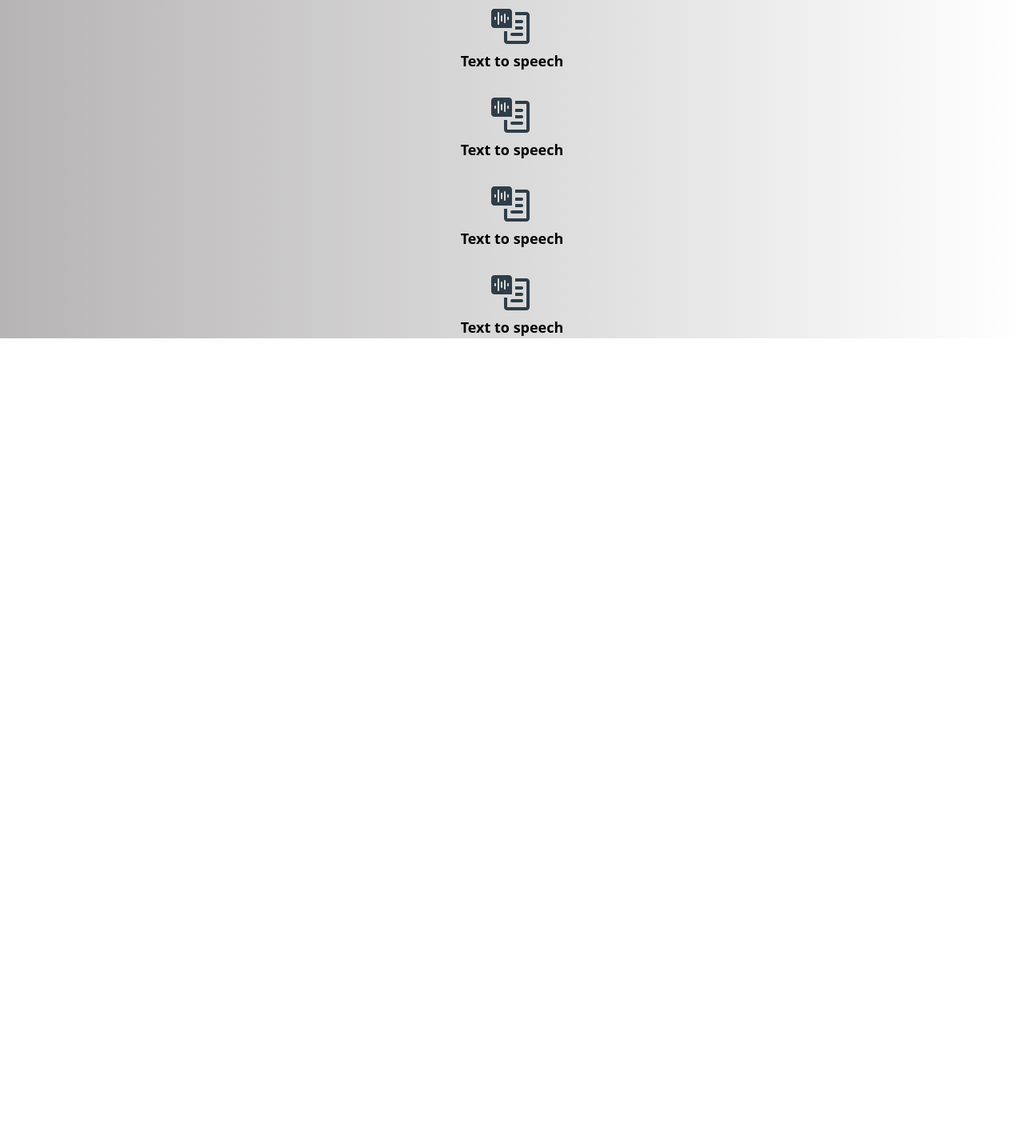
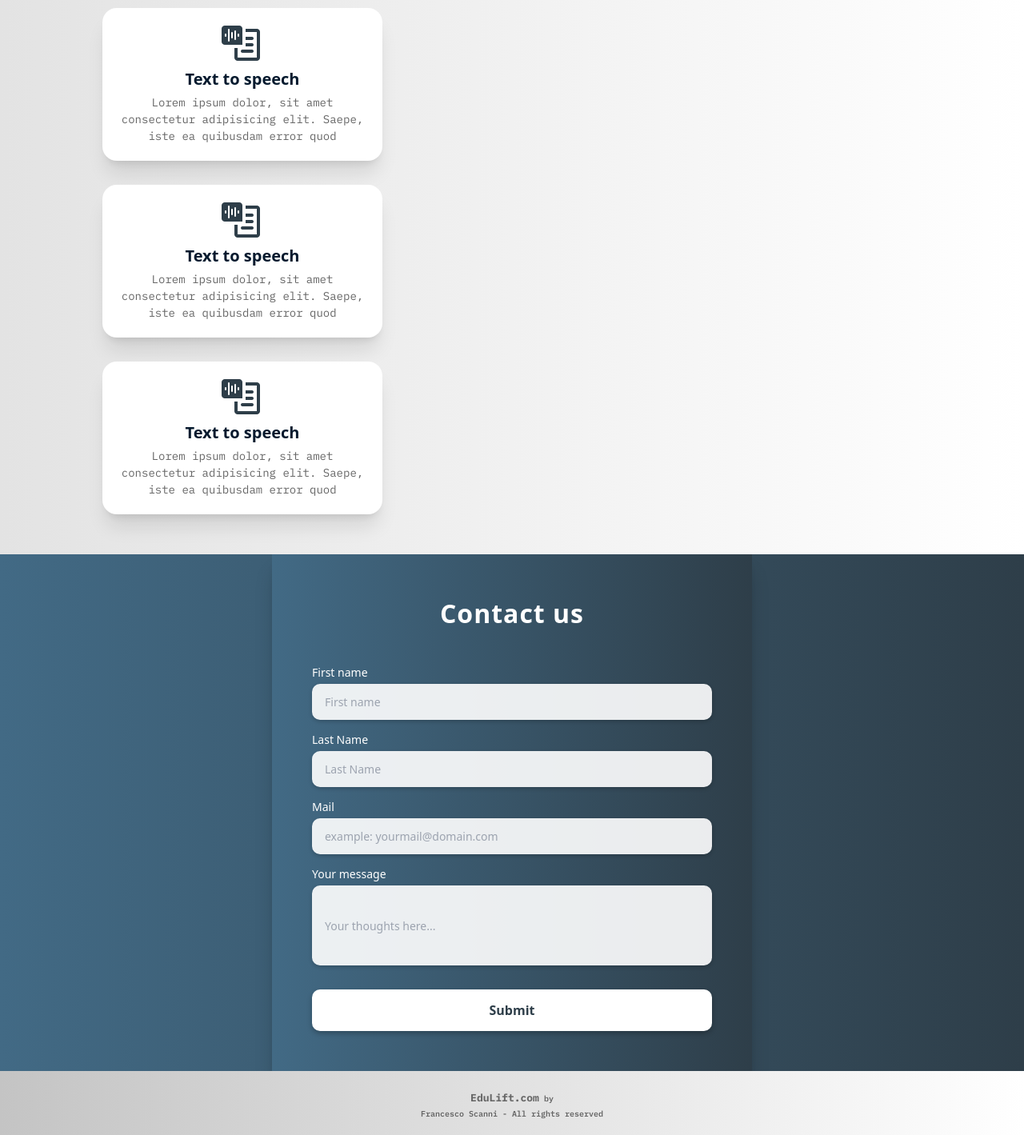
Before and after one commit to FrancescoScanni/EduLift, a plain HTML site: page index.html in a window 1280 px wide. Shown: the part 1089-2508 px from the top of the page at 80% size. Before the commit the page ends 1512 px from the top, so only its background shows below. Drawn offline with nearby package versions, Linux system fonts and the light colour scheme.

Commit message:
EduLift v1.2 (Basic mobile interface finished, contacts section and chatbot)

```diff
--- a/index.html
+++ b/index.html
@@ -13,6 +13,15 @@
 </head>
 <body>
 
+    <!--Chatbot ICON-->
+    <div class="fixed rounded-[400px] w-[53px] h-[53px] bg-[#ffffff] ml-[80vw] mt-[85vh] flex justify-center items-center border border-[#426A85] border-[3px] z-40">
+        <img  class="w-[45px] h-[45px] mb-[4px]" src="static\media\images\chatbot.png" alt="">
+    </div>
+    <div class="fixed rounded-[20pxpx] w-[100px] h-[80px] ml-[59vw] mt-[74vh] flex justify-center items-center z-40">
+        <img class="w-[150px] h-[75px]" src="static\media\images\speech.png" alt="">
+    </div>
+
+
     <!--Header-->
     <header class="bg-dark-cloud h-[12.5vh] flex justify-between items-center px-[6vw] pt-[15px]">
         <!--menu-->
@@ -24,8 +33,8 @@
             </div>
         </div>
         <!--title & logo-->
-        <div class="bigTitle flex text-[#ffffff] font-extrabold">
-            <img src="" alt="logo">
+        <div class="bigTitle flex text-[#ffffff] font-extrabold items-center">
+            <img class="w-[67px] h-[45px] mb-[5px]" src="static\media\images\logo.png" alt="logo">
             <h1 class="text-[24px]">EduLift<span class="text-[12px]">.com</span></h1>
         </div >
         <!--logs-->
@@ -38,39 +47,39 @@
     <div class="w-[100vw] flex flex-col justify-center items-center pt-[40px]">
         <img class="w-[316px] h-[302px]" src="static\media\images\intro.png" alt="">
         <h1 class="text-[32px] text-[#ffffff] font-black align-center text-center pt-[8px] leading-tight">Lift learning, step <br>by step.</h1>
-        <p class="text-[#ffffff] font-semibold text-[14px] text-center w-[80vw] pt-[20px]">A web platform designed to support students with learning difficulties, providing personalized tools and resources to make studying simpler.
+        <p class="text-[#ffffff] font-semibold text-[13px] text-center w-[80vw] pt-[20px] ibm">A web platform designed to support students with learning difficulties, providing personalized tools and resources to make studying simpler.
         </p>
     </div>
 
     <!--Carousel-->
-    <div class="swiper mySwiper">
+    <div class="swiper mySwiper z-10">
     <div class="swiper-wrapper">
       <div class="swiper-slide sw1 flex flex-col justify-center">
         <div class="TTS flex flex-col justify-start items-center mb-[40px]">
             <img src="static\media\images\tts.png" class="">
             <h1 class="font-extrabold text-[26px]">Text to speech</h1>
-            <p class="text-[12px] text-center px-[10px] pt-[5px]">The TTS function will make you able to listen to written content in a clear, natural voice. This feature supports learners with reading difficulties, dyslexia, or attention challenges</p>
+            <p class="text-[10px] text-center px-[10px] pt-[5px] ibm">The TTS function will make you able to listen to written content in a clear, natural voice. This feature supports learners with reading difficulties, dyslexia, or attention challenges</p>
         </div>
       </div>
       <div class="swiper-slide sw1 flex flex-col justify-center">
         <div class="TTS flex flex-col justify-start items-center mb-[40px]">
             <img src="static\media\images\tts.png" class="">
             <h1 class="font-extrabold text-[26px]">Text to speech</h1>
-            <p class="text-[12px] text-center px-[10px] pt-[5px]">The TTS function will make you able to listen to written content in a clear, natural voice. This feature supports learners with reading difficulties, dyslexia, or attention challenges</p>
+            <p class="text-[10px] text-center px-[10px] pt-[5px] ibm">The TTS function will make you able to listen to written content in a clear, natural voice. This feature supports learners with reading difficulties, dyslexia, or attention challenges</p>
         </div>
       </div>
       <div class="swiper-slide sw1 flex flex-col justify-center">
         <div class="TTS flex flex-col justify-start items-center mb-[40px]">
             <img src="static\media\images\tts.png" class="">
             <h1 class="font-extrabold text-[26px]">Text to speech</h1>
-            <p class="text-[12px] text-center px-[10px] pt-[5px]">The TTS function will make you able to listen to written content in a clear, natural voice. This feature supports learners with reading difficulties, dyslexia, or attention challenges</p>
+            <p class="text-[10px] text-center px-[10px] pt-[5px] ibm">The TTS function will make you able to listen to written content in a clear, natural voice. This feature supports learners with reading difficulties, dyslexia, or attention challenges</p>
         </div>
       </div>
       <div class="swiper-slide sw1 flex flex-col justify-center">
         <div class="TTS flex flex-col justify-start items-center mb-[40px]">
             <img src="static\media\images\tts.png" class="">
             <h1 class="font-extrabold text-[26px]">Text to speech</h1>
-            <p class="text-[12px] text-center px-[10px] pt-[5px]">The TTS function will make you able to listen to written content in a clear, natural voice. This feature supports learners with reading difficulties, dyslexia, or attention challenges</p>
+            <p class="text-[10px] text-center px-[10px] pt-[5px] ibm">The TTS function will make you able to listen to written content in a clear, natural voice. This feature supports learners with reading difficulties, dyslexia, or attention challenges</p>
         </div>
       </div>
     </div>
@@ -79,54 +88,57 @@
 
 
     <!--Features-->
-    <div class="features w-[100vw] flex flex-col items-center pt-[40px]">
-        <h1 class="text-[32px] font-extrabold">Explore.</h1>
-        <h1 class="text-[22px] text-center mt-[10px]">A service provided by a group of students aiming to upgrade the experience</h1>
-        <div class="feats grid grid-cols-1 w-[85vw] mt-[30px] gap-6">
-            <div class="flex flex-col items-center justify-center">
+    <div class="features w-[100vw] flex flex-col items-center pt-[40px] pb-[40px]">
+        <h1 class="text-[32px] font-extrabold">About us</h1>
+        <h1 class="text-[18px] text-center mt-[10px] w-[80vw] ibm leading-[22px] text-[#666666]">A service provided by a group of students aiming to upgrade the experience</h1>
+        <div class="feats grid grid-cols-1 w-[80vw] mt-[30px] gap-[20px] w-[80vw] text-center">
+            <div class="featureCard">
                 <img src="static\media\images\tts.png" class="">
-                <h1 class="font-semibold text-[18px]">Text to speech</h1>
+                <h1 class="font-semibold text-[#051A2e] text-[20px] mb-[4px]">Text to speech</h1>
+                <h1 class="text-[#666666] text-[14px] ibm">Lorem ipsum dolor, sit amet consectetur adipisicing elit. Saepe, iste ea quibusdam error quod </h1>
             </div>
-            <div class="flex flex-col items-center">
+            <div class="featureCard">
                 <img src="static\media\images\tts.png" class="">
-                <h1 class="font-semibold text-[18px]">Text to speech</h1>
+                <h1 class="font-semibold text-[#051A2e] text-[20px] mb-[4px]">Text to speech</h1>
+                <h1 class="text-[#666666] text-[14px] ibm">Lorem ipsum dolor, sit amet consectetur adipisicing elit. Saepe, iste ea quibusdam error quod </h1>
             </div>
-            <div class="flex flex-col items-center justify-center">
+            <div class="featureCard ">
                 <img src="static\media\images\tts.png" class="">
-                <h1 class="font-semibold text-[18px]">Text to speech</h1>
-            </div>
-            <div class="flex flex-col items-center">
-                <img src="static\media\images\tts.png" class="">
-                <h1 class="font-semibold text-[18px]">Text to speech</h1>
+                <h1 class="font-semibold text-[#051A2e] text-[20px] mb-[4px]">Text to speech</h1>
+                <h1 class="text-[#666666] text-[14px] ibm">Lorem ipsum dolor, sit amet consectetur adipisicing elit. Saepe, iste ea quibusdam error quod </h1>
             </div>
         </div>
     </div>
 
 
-    <script>
-        const swiper = new Swiper(".mySwiper", {
-            effect: "coverflow",
-            grabCursor: true,
-            centeredSlides: true,
-            slidesPerView: "auto",
-            coverflowEffect: {
-                rotate: 30,
-                stretch: 0,
-                depth: 300,
-                modifier: 1,
-                slideShadows: true,
-            },
-            autoplay: {
-                delay: 2500, // 2.5 seconds per slide
-                disableOnInteraction: false, // keeps autoplay even after manual swipe
-            },
-            loop: true, // infinite loop
-            pagination: {
-                el: ".swiper-pagination",
-                clickable: true,
-            },
-        });
+    <!--Contact us-->
+    <div class="contact-section">
+        <h1>Contact us</h1>
 
-    </script>
+        <form action="">
+            <label for="firstName">First name</label>
+            <input id="firstName" class="inputBox" type="text" placeholder="First name" required>
+
+            <label for="lastName">Last Name</label>
+            <input id="lastName" class="inputBox" type="text" placeholder="Last Name" required>
+
+            <label for="mail">Mail</label>
+            <input id="mail" class="inputBox" type="email" placeholder="example: yourmail@domain.com" required>
+
+            <label for="message">Your message</label>
+            <input id="message" class="inputBox messageBox mb-[20px] h-[100px]" type="text" placeholder="Your thoughts here..." required>
+
+            <input class="submitButton" type="submit" value="Submit">
+        </form>
+    </div>
+
+
+    <!--Footer-->
+    <footer>
+        <h1 class="text-[#666666] text-[10px] mt-[5px] ibm font-semibold"><span class="text-[13px] font-extrabold">EduLift.com</span> by</h1>
+        <h1 class="text-[#666666] text-[10px] mt-[3px] ibm font-semibold">Francesco Scanni - All rights reserved</h1>
+    </footer>
+
+    <script type="module" src="static/js/script.js"></script>
 </body>
 </html>
--- /dev/null
+++ b/static/css/contacts.css
@@ -0,0 +1,54 @@
+.contact-section {
+  display: flex;
+  flex-direction: column;
+  padding: 50px;
+  max-width: 600px;
+  margin: 0 auto;
+  background: #426A85;
+  background: linear-gradient(90deg, rgba(66,106,133,1) 0%, rgba(46,62,73,1) 100%);
+  box-shadow: 0 20px 25px -5px rgba(0,0,0,0.2),
+              0 8px 10px -6px rgba(0,0,0,0.2);
+}
+
+.contact-section h1 {
+  color: #ffffff;
+  font-size: 32px;
+  font-weight: 800;
+  text-align: center;
+  margin-bottom: 25px;
+  letter-spacing: 1px;
+}
+.contact-section form {
+  display: flex;
+  flex-direction: column;
+}
+.contact-section label {
+  color: #ffffff;
+  font-size: 14px;
+  font-weight: 500;
+  margin-bottom: 4px;
+  margin-top: 14px;
+}
+.inputBox {
+  padding: 12px 16px;
+  border: none;
+  border-radius: 10px;
+  background: rgba(255, 255, 255, 0.9); /* semi-white for contrast */
+  color: #1a1a1a;
+  font-size: 14px;
+  box-shadow: 0 2px 5px rgba(0,0,0,0.2);
+  transition: box-shadow 0.3s, transform 0.2s;
+}
+.submitButton {
+  margin-top: 10px;
+  padding: 14px 20px;
+  background: #ffffff;
+  border: none;
+  border-radius: 10px;
+  color: #2e3e49;
+  font-weight: 700;
+  font-size: 16px;
+  cursor: pointer;
+  box-shadow: 0 3px 6px rgba(0,0,0,0.25);
+  transition: bg 0.3s, transform 0.2s;
+}
--- /dev/null
+++ b/static/css/features.css
@@ -0,0 +1,20 @@
+.features{
+    background: #ececec;
+    background: linear-gradient(90deg, rgb(227, 227, 227) 0%, rgba(255, 255, 255, 1) 100%);
+}
+.featureCard{
+    max-width: 350px;
+    max-height: 250;
+    display: flex;
+    flex-direction: column;
+    align-items: center;
+    justify-content: center;
+    padding-left: 20px;
+    padding-right: 20px;
+    padding-top: 14px;
+    margin-bottom: 10px;
+    padding-bottom: 20px;
+    background-color: #ffffff;
+    border-radius: 18px;
+    box-shadow: 0 20px 25px -5px rgba(0,0,0,0.1), 0 8px 10px -6px rgba(0,0,0,0.1);
+}
--- /dev/null
+++ b/static/css/fonts.css
@@ -0,0 +1,5 @@
+/**/
+@import url('https://fonts.googleapis.com/css2?family=IBM+Plex+Mono:ital,wght@0,100;0,200;0,300;0,400;0,500;0,600;0,700;1,100;1,200;1,300;1,400;1,500;1,600;1,700&family=Lato:ital,wght@0,100;0,300;0,400;0,700;0,900;1,100;1,300;1,400;1,700;1,900&family=Merriweather:ital,opsz,wght@0,18..144,300..900;1,18..144,300..900&family=Montserrat:ital,wght@0,100..900;1,100..900&family=Press+Start+2P&display=swap');
+.ibm{
+    font-family: "IBM Plex mono";
+}
--- /dev/null
+++ b/static/css/footer.css
@@ -0,0 +1,9 @@
+footer{
+    background: #ececec;
+    background: linear-gradient(90deg, rgb(196, 196, 196) 0%, rgba(255, 255, 255, 1) 100%);
+    height: 10vh;
+    display: flex;
+    flex-direction: column;
+    justify-content: center;
+    align-items: center;
+}
--- a/static/css/style.css
+++ b/static/css/style.css
@@ -1,36 +1,20 @@
+/*Fonts*/
+@import url("/static/css/fonts.css");
+
+/*Carousel*/
+@import url("/static/css/carousel.css");
+
+/*Features*/
+@import url("/static/css/features.css");
+
+/*Contacts*/
+@import url("/static/css/contacts.css");
+
+/*Footer*/
+@import url("/static/css/footer.css");
+
+
 body{
     background: #426A85;
     background: linear-gradient(90deg, rgba(66, 106, 133, 1) 0%, rgba(46, 62, 73, 1) 100%);
 }
-
-
-.features{
-    background: #ececec;
-    background: linear-gradient(90deg, rgb(182, 180, 180) 0%, rgba(255, 255, 255, 1) 100%);
-}
-
-
-
-.swiper {
-    margin: 55px 0;
-    width: 100vw;
-    height: 250px;
-}
-
-.swiper-slide {
-    width: 300px !important;
-    height: 250px;
-    background: #ffffff;
-    display: flex;
-    justify-content: center;
-    align-items: center;
-    border-radius: 18px;
-
-}
-
-.swiper-slide img {
-      width: 65px !important;
-      height: 75px !important;
-      border-radius: 18px;
-      object-fit: cover;
-}
--- a/static/js/script.js
+++ b/static/js/script.js
@@ -0,0 +1,3 @@
+//swiper effect (carousel)
+import { activeSwiper } from "./swiper.js";
+activeSwiper()
--- /dev/null
+++ b/static/js/swiper.js
@@ -0,0 +1,24 @@
+export function activeSwiper(){
+    const swiper = new Swiper(".mySwiper", {
+        effect: "coverflow",
+        grabCursor: true,
+        centeredSlides: true,
+        slidesPerView: "auto",
+        coverflowEffect: {
+            rotate: 30,
+            stretch: 0,
+            depth: 300,
+            modifier: 1,
+            slideShadows: true,
+        },
+        autoplay: {
+            delay: 2500, // 2.5 seconds per slide
+            disableOnInteraction: false, // keeps autoplay even after manual swipe
+        },
+        loop: true, // infinite loop
+        pagination: {
+            el: ".swiper-pagination",
+            clickable: true,
+        },
+    });
+}
```
Also changed, not shown: static/css/carousel.css (added, +21 -0 lines), static/media/images/chatbot.png (added), static/media/images/featBg.jpg (deleted), static/media/images/logo.png (added), static/media/images/speech.png (added).
